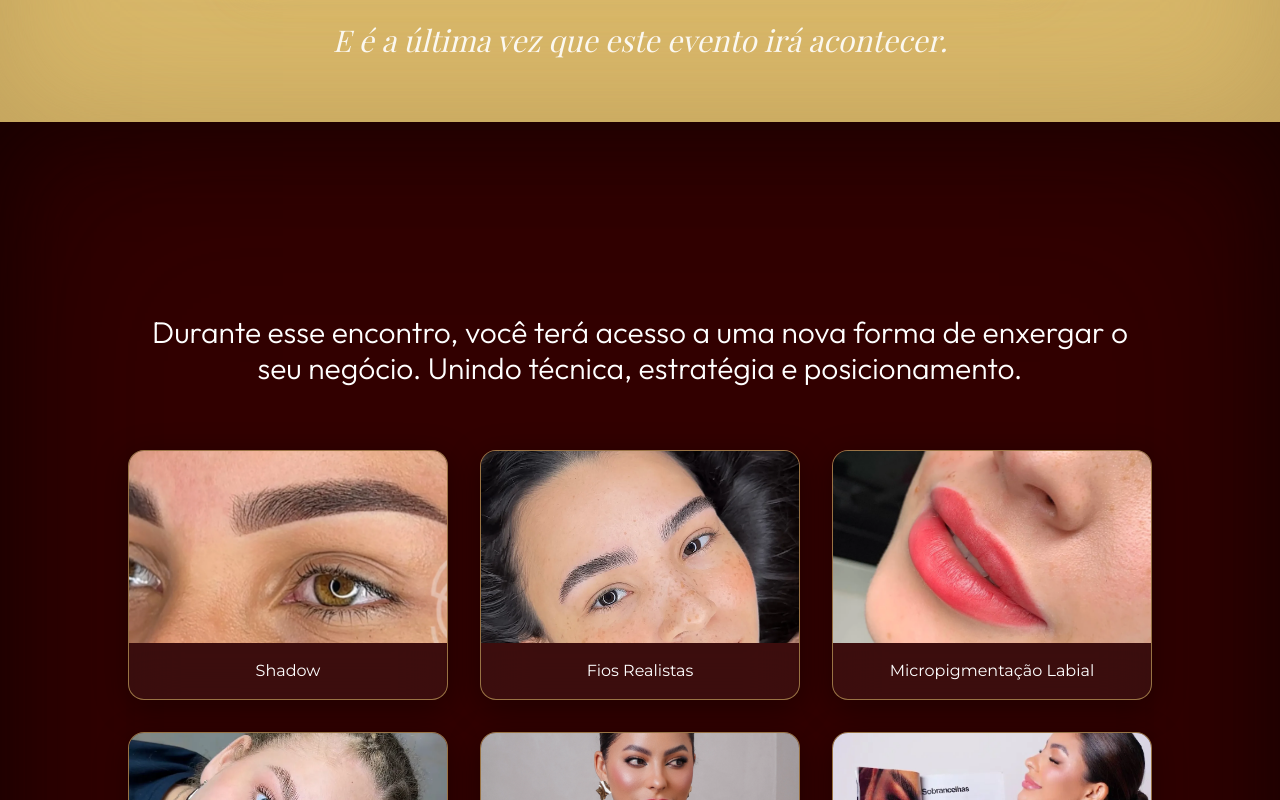
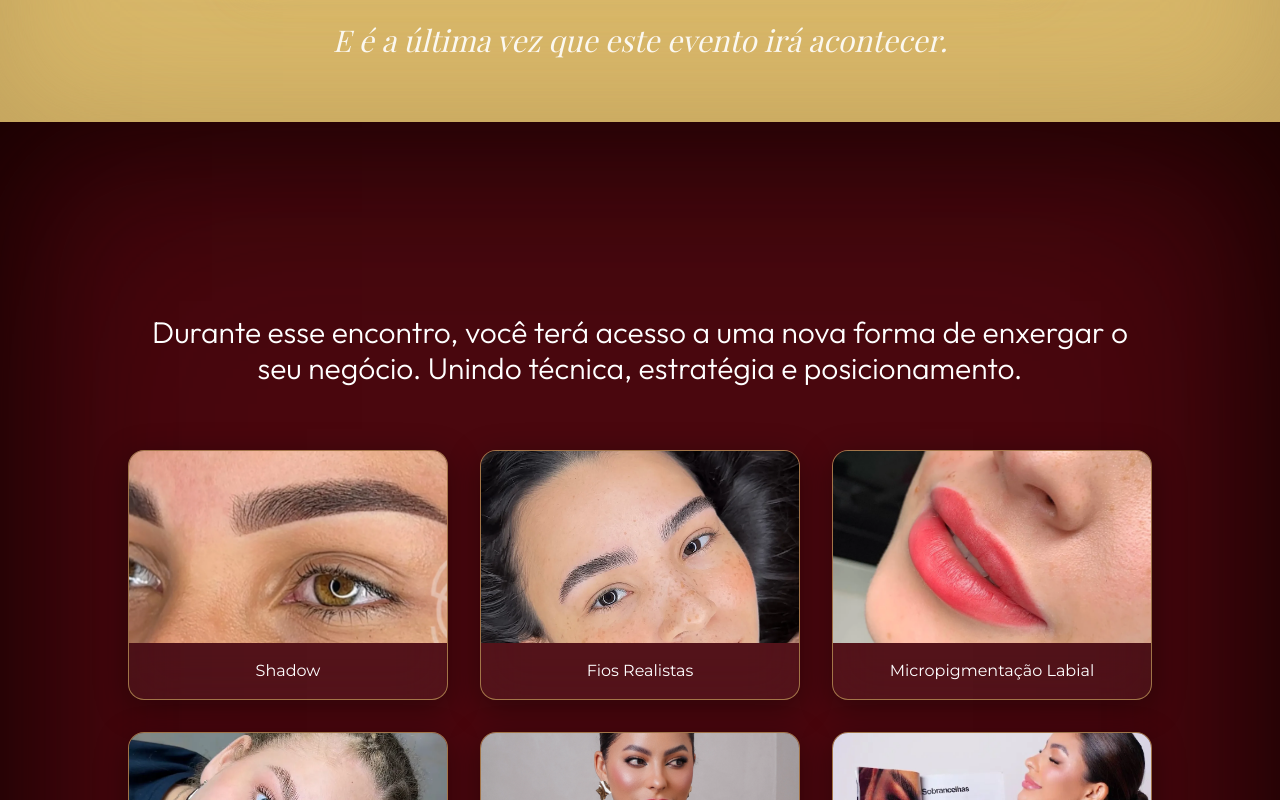
Before and after one commit to italolima01/landing-bridgerton, a React (Create React App) app: page / in a window 1280 px wide. Shown: the part 2820-3620 px from the top of the page. Built offline with nearby package versions, Linux system fonts and the light colour scheme; grey boxes are pictures that could not be loaded; the HTML template or start-up script is replaced by a standard one; a web font is replaced by a local one.

Commit message:
fix: Seção Diferencial: ajustes de texto

```diff
--- a/src/components/Diferencial.jsx
+++ b/src/components/Diferencial.jsx
@@ -15,10 +15,10 @@ const Diferencial = () => {
   const [gridRef, gridVisible] = useScrollAnimation();
 
   return (
-    <section id="diferencial" className="relative py-24 md:py-40 px-4 scroll-mt-20" style={{ backgroundColor: '#320000' }}>
+    <section id="diferencial" className="relative py-24 md:py-40 px-4 scroll-mt-20" style={{ backgroundColor: 'rgb(74, 7, 14)' }}>
       {/* Vinheta */}
       <div className="absolute inset-0 pointer-events-none" style={{
-        boxShadow: 'inset 0 0 100px rgba(20, 0, 0, 0.8), inset 0 0 200px rgba(20, 0, 0, 0.5)'
+        boxShadow: 'inset 0 0 150px rgba(20, 0, 0, 0.9), inset 0 0 300px rgba(20, 0, 0, 0.6)'
       }}></div>
 
       <div className="container mx-auto max-w-5xl relative z-10">
@@ -83,7 +83,7 @@ const Diferencial = () => {
           style={{ transitionDelay: '600ms' }}
         >
           <p className="font-outfit text-lg text-white/90 text-center mb-6 leading-relaxed animate-slide-in-up delay-600">
-            Tudo isso conectado a uma visão que te posiciona em outro nível no mercado.
+            Tudo isso conectado a uma visão que te<br />posiciona em outro nível no mercado.
           </p>
 
           <p className="font-playfair text-3xl md:text-4xl text-white text-center italic font-bold mt-8 animate-bounce-in delay-700">
```
